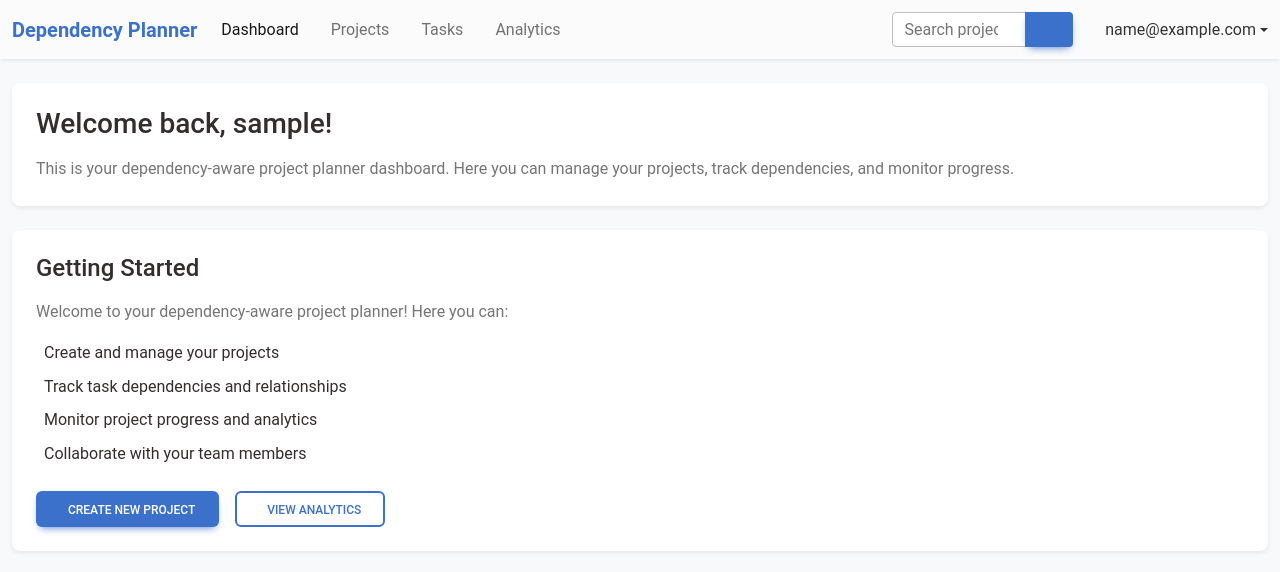
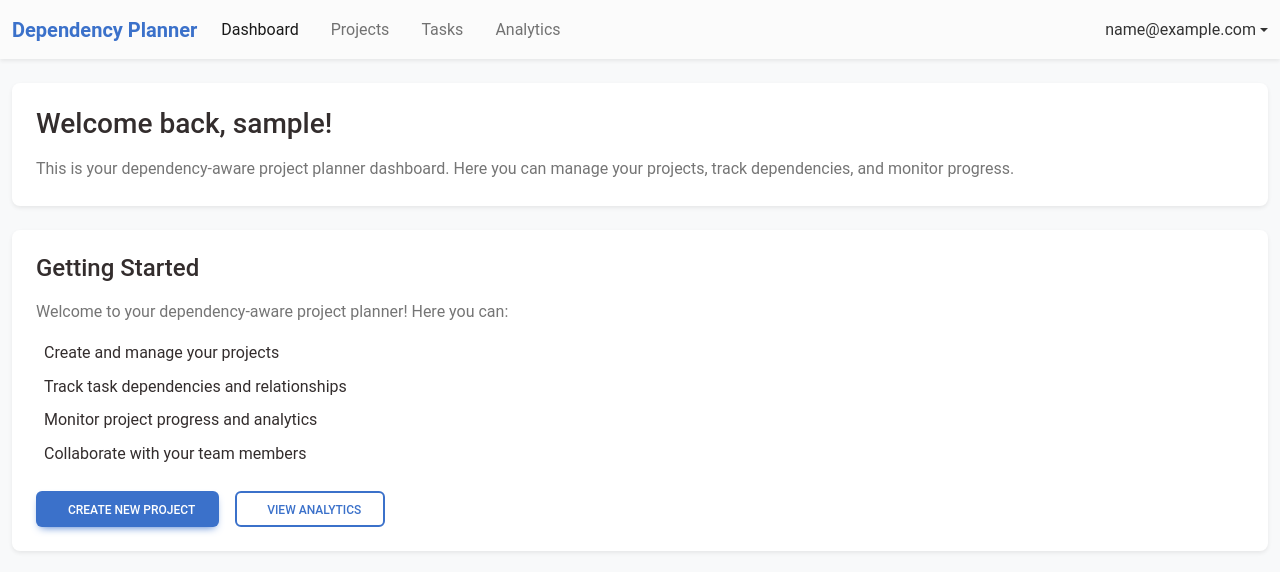
Before and after one commit to FYFYBai/dependency-aware-planner, a React (Vite) app in the folder frontend/: page /dashboard in a window 1280 px wide. Shown: the top 572 px of the page. Built offline with nearby package versions, Linux system fonts and the light colour scheme; sample sign-in values are in the browser's storage.

Commit message:
Removed the search bar for now

```diff
--- a/frontend/src/components/Navbar.tsx
+++ b/frontend/src/components/Navbar.tsx
@@ -62,23 +62,8 @@ export default function Navbar() {
               </MDBNavbarItem>
             </MDBNavbarNav>
 
-            {/* Search Bar - positioned after Analytics with spacing */}
-            <div className='flex-grow-1 d-flex justify-content-center'>
-              <form className='d-flex input-group' style={{ maxWidth: '400px' }}>
-                <input
-                  type='search'
-                  className='form-control'
-                  placeholder='Search projects, tasks...'
-                  aria-label='Search'
-                />
-                <MDBBtn color='primary' type='submit'>
-                  <MDBIcon icon='search' />
-                </MDBBtn>
-              </form>
-            </div>
-
             {/* Right side - User Menu only */}
-            <div className='d-flex align-items-center ms-4'>
+            <div className='d-flex align-items-center ms-auto'>
               {/* User Dropdown */}
               {user ? (
                 <MDBDropdown>
```
